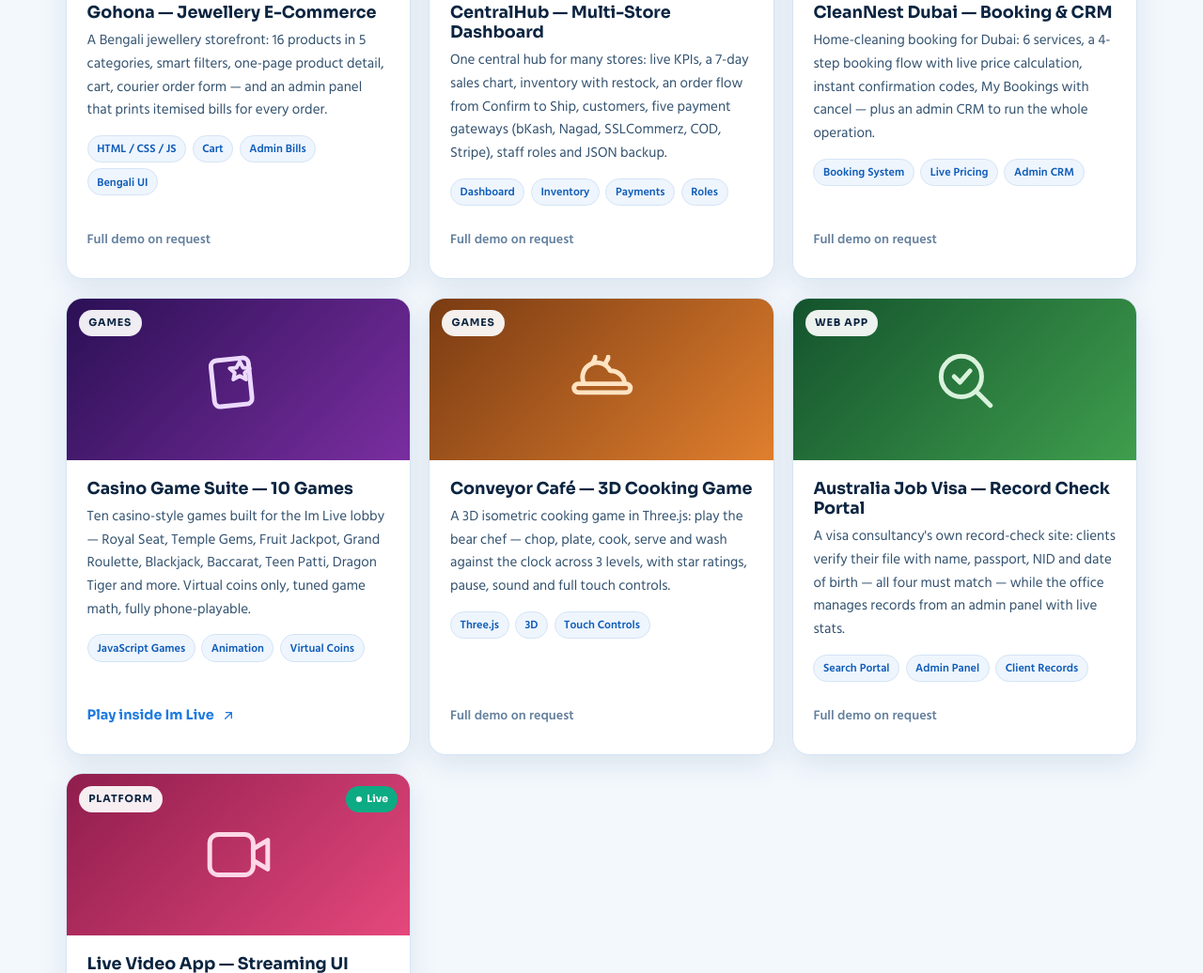
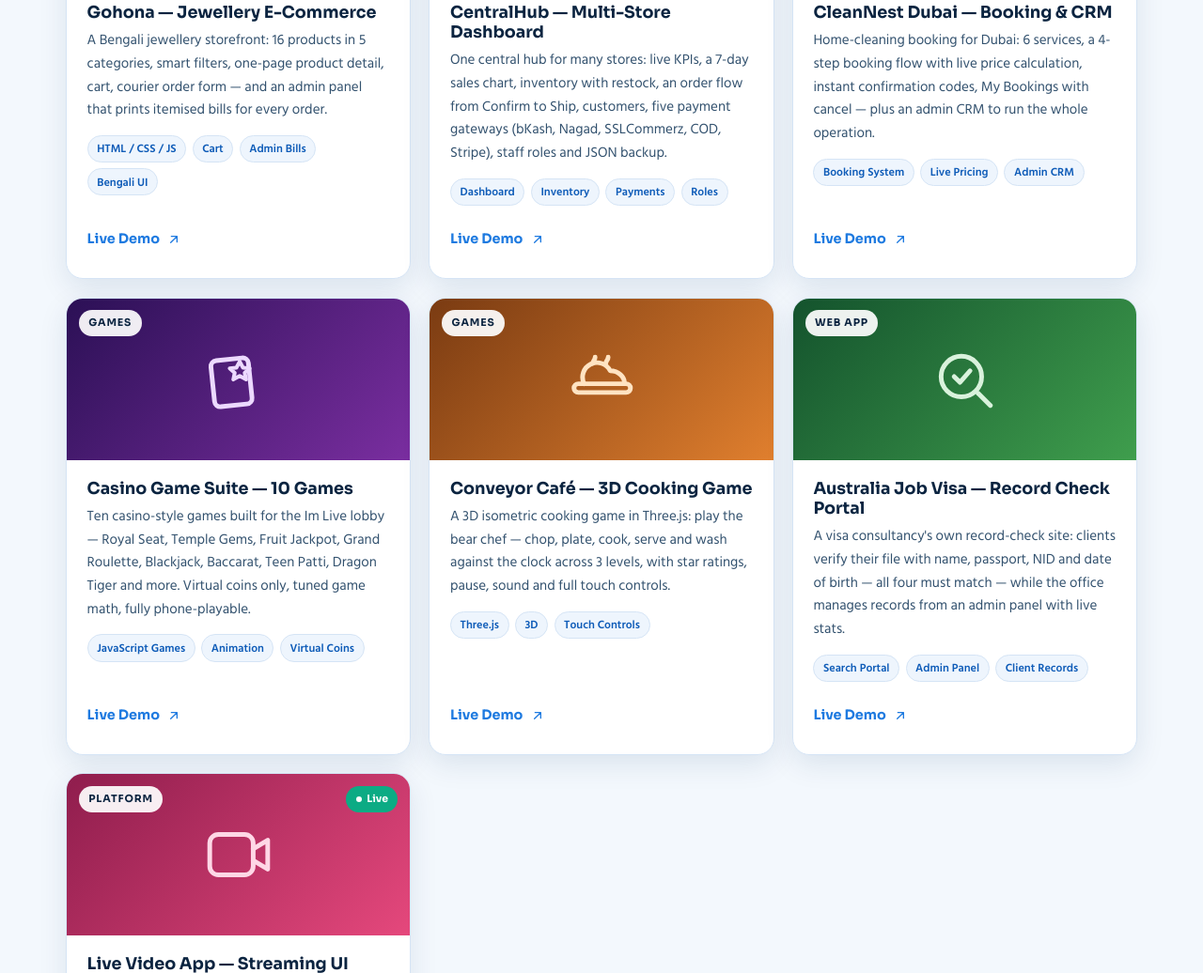
Before and after one commit to morshedsarwar00-a11y/morshed-sarwar-portfolio, a plain HTML site: page index.html in a window 1280 px wide. Shown: the part 5145-6181 px from the top of the page at 94% size. Drawn offline with Linux system fonts and the light colour scheme.

Commit message:
Add Live Demo links to all 7 project cards

```diff
--- a/index.html
+++ b/index.html
@@ -829,7 +829,7 @@
                 <h3>Gohona — Jewellery E-Commerce</h3>
                 <p>A Bengali jewellery storefront: 16 products in 5 categories, smart filters, one-page product detail, cart, courier order form — and an admin panel that prints itemised bills for every order.</p>
                 <div class="tags"><span>HTML / CSS / JS</span><span>Cart</span><span>Admin Bills</span><span>Bengali UI</span></div>
-                <div class="proj-link"><span class="nolink">Full demo on request</span></div>
+                <div class="proj-link"><a href="https://muse.ai/s/gohona-jewellery-shop-nr6xvxsfxfxnxlixz/0V09y3Lvf2NyCnqjvO7n3HIcEoVSPbCWZrddeUHMTg8" target="_blank" rel="noopener">Live Demo <svg viewBox="0 0 24 24" fill="none" stroke="currentColor" stroke-width="2" stroke-linecap="round" stroke-linejoin="round"><path d="M7 17 17 7M8 7h9v9"/></svg></a></div>
               </div>
             </article>
             <article class="proj rv" data-cat="dashboard">
@@ -841,7 +841,7 @@
                 <h3>CentralHub — Multi-Store Dashboard</h3>
                 <p>One central hub for many stores: live KPIs, a 7-day sales chart, inventory with restock, an order flow from Confirm to Ship, customers, five payment gateways (bKash, Nagad, SSLCommerz, COD, Stripe), staff roles and JSON backup.</p>
                 <div class="tags"><span>Dashboard</span><span>Inventory</span><span>Payments</span><span>Roles</span></div>
-                <div class="proj-link"><span class="nolink">Full demo on request</span></div>
+                <div class="proj-link"><a href="https://muse.ai/s/centralhub-cover-page-rxn72xxphoxoxdn/p_miJ9_FqaEqwwtuWtgGJfuiBqJfhrv0-fSvQGcECNQ" target="_blank" rel="noopener">Live Demo <svg viewBox="0 0 24 24" fill="none" stroke="currentColor" stroke-width="2" stroke-linecap="round" stroke-linejoin="round"><path d="M7 17 17 7M8 7h9v9"/></svg></a></div>
               </div>
             </article>
             <article class="proj rv" data-cat="webapp">
@@ -853,7 +853,7 @@
                 <h3>CleanNest Dubai — Booking &amp; CRM</h3>
                 <p>Home-cleaning booking for Dubai: 6 services, a 4-step booking flow with live price calculation, instant confirmation codes, My Bookings with cancel — plus an admin CRM to run the whole operation.</p>
                 <div class="tags"><span>Booking System</span><span>Live Pricing</span><span>Admin CRM</span></div>
-                <div class="proj-link"><span class="nolink">Full demo on request</span></div>
+                <div class="proj-link"><a href="https://muse.ai/s/home-cleaning-website-bxz6xvxqxhxunxfxmxb/irPDbIDTZBC6iOK1eNJfmaeEiHAg9y0of5p8lb6C5dw" target="_blank" rel="noopener">Live Demo <svg viewBox="0 0 24 24" fill="none" stroke="currentColor" stroke-width="2" stroke-linecap="round" stroke-linejoin="round"><path d="M7 17 17 7M8 7h9v9"/></svg></a></div>
               </div>
             </article>
             <article class="proj rv" data-cat="game">
@@ -865,7 +865,7 @@
                 <h3>Casino Game Suite — 10 Games</h3>
                 <p>Ten casino-style games built for the Im Live lobby — Royal Seat, Temple Gems, Fruit Jackpot, Grand Roulette, Blackjack, Baccarat, Teen Patti, Dragon Tiger and more. Virtual coins only, tuned game math, fully phone-playable.</p>
                 <div class="tags"><span>JavaScript Games</span><span>Animation</span><span>Virtual Coins</span></div>
-                <div class="proj-link"><a href="https://morshedsarwar00-a11y.github.io/im-live/" target="_blank" rel="noopener">Play inside Im Live <svg viewBox="0 0 24 24" fill="none" stroke="currentColor" stroke-width="2" stroke-linecap="round" stroke-linejoin="round"><path d="M7 17 17 7M8 7h9v9"/></svg></a></div>
+                <div class="proj-link"><a href="https://morshedsarwar00-a11y.github.io/im-live/" target="_blank" rel="noopener">Live Demo <svg viewBox="0 0 24 24" fill="none" stroke="currentColor" stroke-width="2" stroke-linecap="round" stroke-linejoin="round"><path d="M7 17 17 7M8 7h9v9"/></svg></a></div>
               </div>
             </article>
             <article class="proj rv" data-cat="game">
@@ -877,7 +877,7 @@
                 <h3>Conveyor Café — 3D Cooking Game</h3>
                 <p>A 3D isometric cooking game in Three.js: play the bear chef — chop, plate, cook, serve and wash against the clock across 3 levels, with star ratings, pause, sound and full touch controls.</p>
                 <div class="tags"><span>Three.js</span><span>3D</span><span>Touch Controls</span></div>
-                <div class="proj-link"><span class="nolink">Full demo on request</span></div>
+                <div class="proj-link"><a href="https://muse.ai/s/conveyor-cafe-xvxo72xxoqxc11t/L4dsj236nf4GJmOdMcE8WMfKeBmqAgqRWbc5Vzv3I58" target="_blank" rel="noopener">Live Demo <svg viewBox="0 0 24 24" fill="none" stroke="currentColor" stroke-width="2" stroke-linecap="round" stroke-linejoin="round"><path d="M7 17 17 7M8 7h9v9"/></svg></a></div>
               </div>
             </article>
             <article class="proj rv" data-cat="webapp">
@@ -889,7 +889,7 @@
                 <h3>Australia Job Visa — Record Check Portal</h3>
                 <p>A visa consultancy's own record-check site: clients verify their file with name, passport, NID and date of birth — all four must match — while the office manages records from an admin panel with live stats.</p>
                 <div class="tags"><span>Search Portal</span><span>Admin Panel</span><span>Client Records</span></div>
-                <div class="proj-link"><span class="nolink">Full demo on request</span></div>
+                <div class="proj-link"><a href="https://muse.ai/s/australia-job-visa-pu6xwxlxwmxpzxdxj/hSurL4kZ7h1IjG1v3sbhxahaS5W-steaKw9pgvGzMLk" target="_blank" rel="noopener">Live Demo <svg viewBox="0 0 24 24" fill="none" stroke="currentColor" stroke-width="2" stroke-linecap="round" stroke-linejoin="round"><path d="M7 17 17 7M8 7h9v9"/></svg></a></div>
               </div>
             </article>
             <article class="proj rv" data-cat="platform">
```
